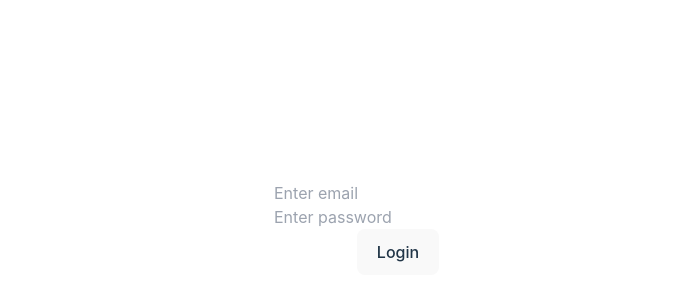
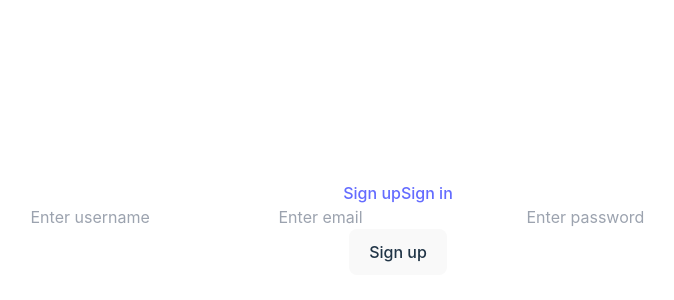
Before and after one commit to ipstoyanov20/ORB.Web, a React (Vite) app: page /signup in a window 1280 px wide. Shown: the part 172-472 px from the top of the page, without its empty margins (242-916 px from the left). Built offline with nearby package versions, Linux system fonts and the light colour scheme.

Commit message:
Add basics routes

```diff
--- a/package.json
+++ b/package.json
@@ -11,7 +11,8 @@
   },
   "dependencies": {
     "react": "^18.2.0",
-    "react-dom": "^18.2.0"
+    "react-dom": "^18.2.0",
+    "react-router-dom": "^6.14.1"
   },
   "devDependencies": {
     "@types/react": "^18.0.37",
--- a/src/App.css
+++ b/src/App.css
@@ -5,42 +5,8 @@
   text-align: center;
 }
 
-.logo {
-  height: 6em;
-  padding: 1.5em;
-  will-change: filter;
-  transition: filter 300ms;
-}
-.logo:hover {
-  filter: drop-shadow(0 0 2em #646cffaa);
-}
-.logo.react:hover {
-  filter: drop-shadow(0 0 2em #61dafbaa);
-}
-
-@keyframes logo-spin {
-  from {
-    transform: rotate(0deg);
-  }
-  to {
-    transform: rotate(360deg);
-  }
-}
-
 @media (prefers-reduced-motion: no-preference) {
   a:nth-of-type(2) .logo {
     animation: logo-spin infinite 20s linear;
   }
 }
-
-.card {
-  padding: 2em;
-}
-
-.read-the-docs {
-  color: #888;
-}
-
-.login {
-  display: grid;
-}
--- a/src/App.tsx
+++ b/src/App.tsx
@@ -1,35 +1,20 @@
-import React from 'react';
+import { BrowserRouter, Routes, Route } from "react-router-dom";
+import Signin from './pages/Signin';
+import Signup from './pages/Signup';
+import NavMenu from './components/NavMenu'
 import './App.css';
 
 function App() {
-  let userdata:any = {
-    email: String,
-    password: String
-  };
-
-  function onChangeEmail(e: React.FormEvent<HTMLInputElement>):void {
-    userdata.email = e.currentTarget.value;
-  };
-
-  function onChangePassword(e: React.FormEvent<HTMLInputElement>):void {
-    userdata.password = e.currentTarget.value;
-  };
-
-  function submit() {
-    alert(`${userdata.email} ${userdata.password}`);
-    // api call
-  };
-
 
   return (
-    <>
-      <div className="login">
-        <input className='m-3' type="email" onChange = {onChangeEmail} placeholder="Enter email"></input>
-        <input className='m-3' type="password" onChange = {onChangePassword} placeholder="Enter password"></input>
-      </div>
-
-      <button className='text-[#646cff] bg-black' onClick={submit}>Login</button>
-    </>
+    <BrowserRouter>
+            <Routes>
+                <Route path="/" element={<NavMenu />}>
+                    <Route path="signup" element={<Signup />} />
+                    <Route path="signin" element={<Signin />} />
+                </Route>
+            </Routes>
+      </BrowserRouter>
   );
 
 };
--- /dev/null
+++ b/src/components/NavMenu.tsx
@@ -0,0 +1,25 @@
+import { Outlet, Link } from 'react-router-dom';
+function NavMenu() {
+    return (
+      <>
+        <div className="grid grid-cols-3 absolute top-0 left-0 p-3">
+          <Link
+            to="/signup"
+            className="rounded-md bg-black m-3 px-4 py-2 hover:bg-gray-700 hover:cursor-pointer"
+          >
+            Sign up
+          </Link>
+          <Link
+            to="/signin"
+            className="rounded-md bg-black m-3 px-4 py-2 hover:bg-gray-700 hover:cursor-pointer"
+          >
+            Sign in
+          </Link>
+        </div>
+
+        <Outlet />
+      </>
+    );
+}
+
+export default NavMenu;
--- a/src/main.tsx
+++ b/src/main.tsx
@@ -1,10 +1,10 @@
 import React from 'react'
 import ReactDOM from 'react-dom/client'
-import App from './App.tsx'
+import App from './App'
 import './index.css'
 
 ReactDOM.createRoot(document.getElementById('root') as HTMLElement).render(
   <React.StrictMode>
-    <App />
+    <App/>
   </React.StrictMode>,
 )
--- /dev/null
+++ b/src/pages/Signin.tsx
@@ -0,0 +1,44 @@
+
+function Signin() {
+    let userdata:any = {
+        username: String,
+        password: String
+      };
+
+      function onChangeUserName(e: React.FormEvent<HTMLInputElement>):void {
+        userdata.username = e.currentTarget.value;
+      };
+
+      function onChangePassword(e: React.FormEvent<HTMLInputElement>):void {
+        userdata.password = e.currentTarget.value;
+      };
+
+      function submit() {
+        alert(`${userdata.username} ${userdata.password}`);
+        // api call
+      };
+
+    return (
+      <>
+        <div className="grid">
+          <input
+            className="m-3"
+            type="email"
+            onChange={onChangeUserName}
+            placeholder=" Enter username"
+          ></input>
+          <input
+            className="m-3"
+            type="password"
+            onChange={onChangePassword}
+            placeholder=" Enter password"
+          ></input>
+        </div>
+
+        <button className="text-[#646cff] bg-black" onClick={submit}>
+          Sign in
+        </button>
+      </>
+    );
+}
+export default Signin;
--- /dev/null
+++ b/src/pages/Signup.tsx
@@ -0,0 +1,55 @@
+function Signup()
+{
+    let userdata:any = {
+        username: String,
+        email: String,
+        password: String,
+      };
+
+      function onChangeEmail(e: React.FormEvent<HTMLInputElement>):void {
+        userdata.email = e.currentTarget.value;
+      };
+
+      function onChangePassword(e: React.FormEvent<HTMLInputElement>):void {
+        userdata.password = e.currentTarget.value;
+      };
+
+      function onChangeUserName(e: React.FormEvent<HTMLInputElement>):void {
+        userdata.username = e.currentTarget.value;
+      };
+
+      function submit() {
+        alert(`${userdata.username} ${userdata.email} ${userdata.password}`);
+        // api call
+      };
+
+    return (
+      <>
+        <div className="grid">
+          <input
+            className="m-3"
+            type="text"
+            onChange={onChangeUserName}
+            placeholder=" Enter username"
+          ></input>
+          <input
+            className="m-3"
+            type="email"
+            onChange={onChangeEmail}
+            placeholder=" Enter email"
+          ></input>
+           <input
+            className="m-3"
+            type="password"
+            onChange={onChangePassword}
+            placeholder=" Enter password"
+          ></input>
+        </div>
+
+        <button className="text-[#646cff] bg-black" onClick={submit}>
+          Sign up
+        </button>
+      </>
+    );
+}
+export default Signup;
```
Also changed, not shown: 1 other file (tests, documents, lock files or other folders).
